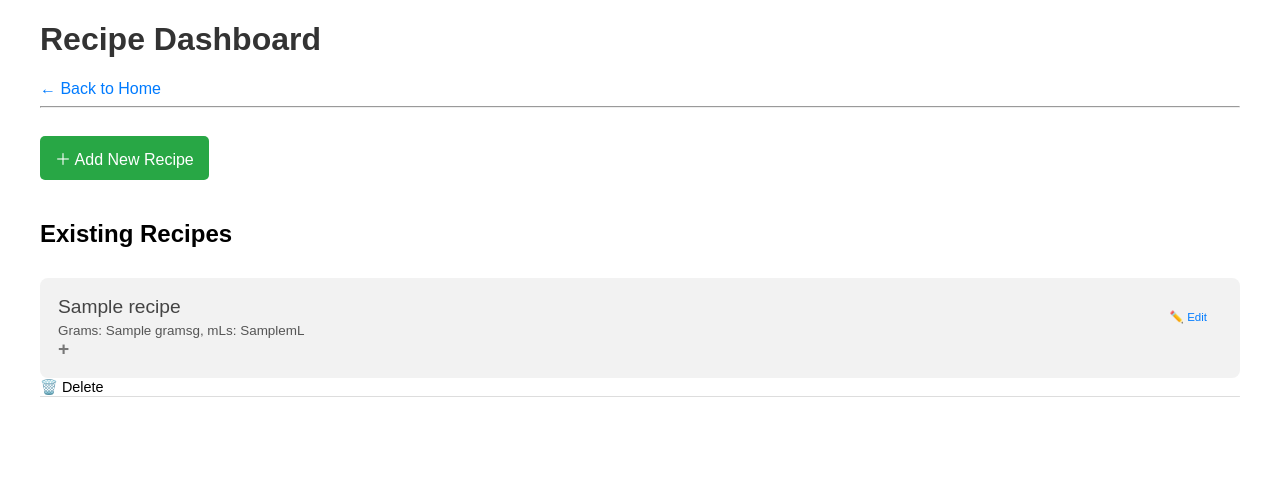
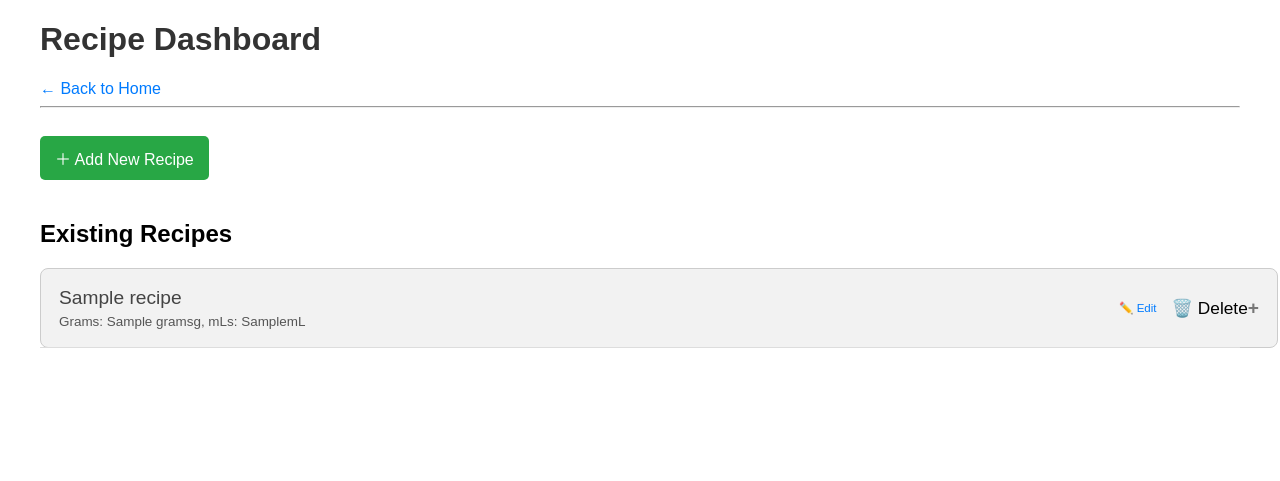
Before and after one commit to ATrapenard/Bliss_Analytics_Dashboard, a Flask app: template templates/recipes.html in a window 1280 px wide. Shown: the top 481 px of the page. Run offline with Flask 3, Linux system fonts and the light colour scheme; the template is opened without the code that fills it: most values are stand-ins (such as "Sample title", 1, 10 or a date in 2020); some libraries are stand-ins or nearby versions.

Commit message:
Fixed recipe card dropdown issue

```diff
--- a/templates/recipes.html
+++ b/templates/recipes.html
@@ -11,18 +11,22 @@
         a:hover { text-decoration: underline; }
         .add-link { display: inline-block; background-color: #28a745; color: white; padding: 10px 15px; border-radius: 5px; margin: 20px 0; }
 
+        /* Changed from button to div, so we need cursor:pointer */
         .collapsible {
             background-color: #f2f2f2;
             color: #444;
             cursor: pointer;
             padding: 18px;
             width: 100%;
-            border: none;
+            border: 1px solid #ccc;
+            border-radius: 8px;
             text-align: left;
             outline: none;
             font-size: 1.2em;
-            border-radius: 8px;
             margin-top: 10px;
+            display: flex;
+            align-items: center;
+            justify-content: space-between;
         }
 
         .card-header {
@@ -59,7 +63,6 @@
             padding: 0;
         }
 
-
         .active, .collapsible:hover {
             background-color: #ddd;
         }
@@ -68,7 +71,6 @@
             content: '\002B';
             color: #777;
             font-weight: bold;
-            align-self: flex-start;
         }
 
         .active:after {
@@ -84,6 +86,7 @@
             border-radius: 0 0 8px 8px;
             border: 1px solid #ddd;
             border-top: none;
+            margin-top: -1px; /* Overlap with bottom of header */
         }
 
         table { width: 100%; border-collapse: collapse; margin: 15px 0; }
@@ -102,7 +105,7 @@
     <h2>Existing Recipes</h2>
 
     {% for recipe in recipes %}
-        <button type="button" class="collapsible">
+        <div class="collapsible">
             <div class="card-header">
                 <div class="recipe-info">
                     <span>{{ recipe['name'] }}</span>
@@ -111,13 +114,13 @@
                     </span>
                 </div>
                 <div class="card-actions">
-                    <a href="{{ url_for('edit_recipe_form', recipe_id=recipe['id']) }}" class="edit-link" onclick="event.stopPropagation()">✏️ Edit</a>
-                    <form method="post" action="{{ url_for('delete_recipe', recipe_id=recipe['id']) }}" onsubmit="return confirm('Are you sure you want to delete this recipe?');" onclick="event.stopPropagation()" class="delete-form">
+                    <a href="{{ url_for('edit_recipe_form', recipe_id=recipe['id']) }}" class="edit-link">✏️ Edit</a>
+                    <form method="post" action="{{ url_for('delete_recipe', recipe_id=recipe['id']) }}" onsubmit="return confirm('Are you sure you want to delete this recipe?');" class="delete-form">
                         <button type="submit" class="delete-btn">🗑️ Delete</button>
                     </form>
                 </div>
             </div>
-        </button>
+        </div>
         <div class="content">
             <table>
                 <thead>
@@ -146,7 +149,7 @@
         const coll = document.getElementsByClassName("collapsible");
         for (let i = 0; i < coll.length; i++) {
             coll[i].addEventListener("click", function(event) {
-                // Prevent toggling when an action inside the header is clicked
+                // Ignore clicks that originate from the actions div
                 if (event.target.closest('.card-actions')) {
                     return;
                 }
```
